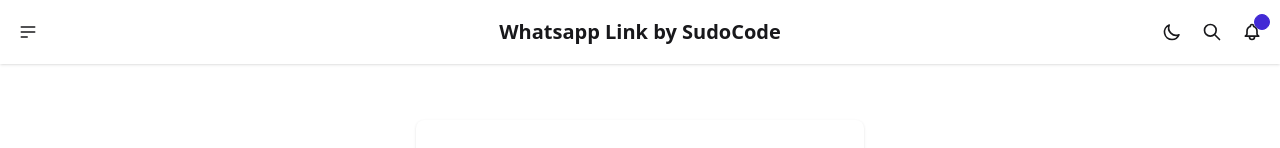
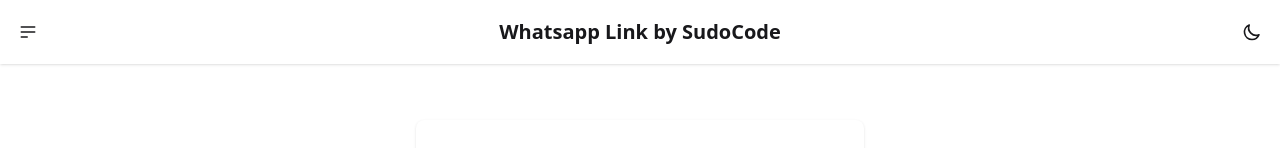
Before and after one commit to SudoCode76/Whatsapp-Service-Linker-By-SudoCode, an Angular app: page /inicio in a window 1280 px wide. Shown: the top 148 px of the page. Built offline with nearby package versions, Linux system fonts and the light colour scheme.

Commit message:
eliminar botones innecesarios del componente Nabvar para simplificar la interfaz

```diff
--- a/src/app/components/nabvar/nabvar.component.html
+++ b/src/app/components/nabvar/nabvar.component.html
@@ -29,14 +29,6 @@
       </svg>
     </button>
 
-    <button class="btn btn-ghost btn-circle">
-      <svg xmlns="http://www.w3.org/2000/svg" class="h-5 w-5" fill="none" viewBox="0 0 24 24" stroke="currentColor"> <path stroke-linecap="round" stroke-linejoin="round" stroke-width="2" d="M21 21l-6-6m2-5a7 7 0 11-14 0 7 7 0 0114 0z" /> </svg>
-    </button>
-    <button class="btn btn-ghost btn-circle">
-      <div class="indicator">
-        <svg xmlns="http://www.w3.org/2000/svg" class="h-5 w-5" fill="none" viewBox="0 0 24 24" stroke="currentColor"> <path stroke-linecap="round" stroke-linejoin="round" stroke-width="2" d="M15 17h5l-1.405-1.405A2.032 2.032 0 0118 14.158V11a6.002 6.002 0 00-4-5.659V5a2 2 0 10-4 0v.341C7.67 6.165 6 8.388 6 11v3.159c0 .538-.214 1.055-.595 1.436L4 17h5m6 0v1a3 3 0 11-6 0v-1m6 0H9" /> </svg>
-        <span class="badge badge-xs badge-primary indicator-item"></span>
-      </div>
-    </button>
+
   </div>
 </div>
```
